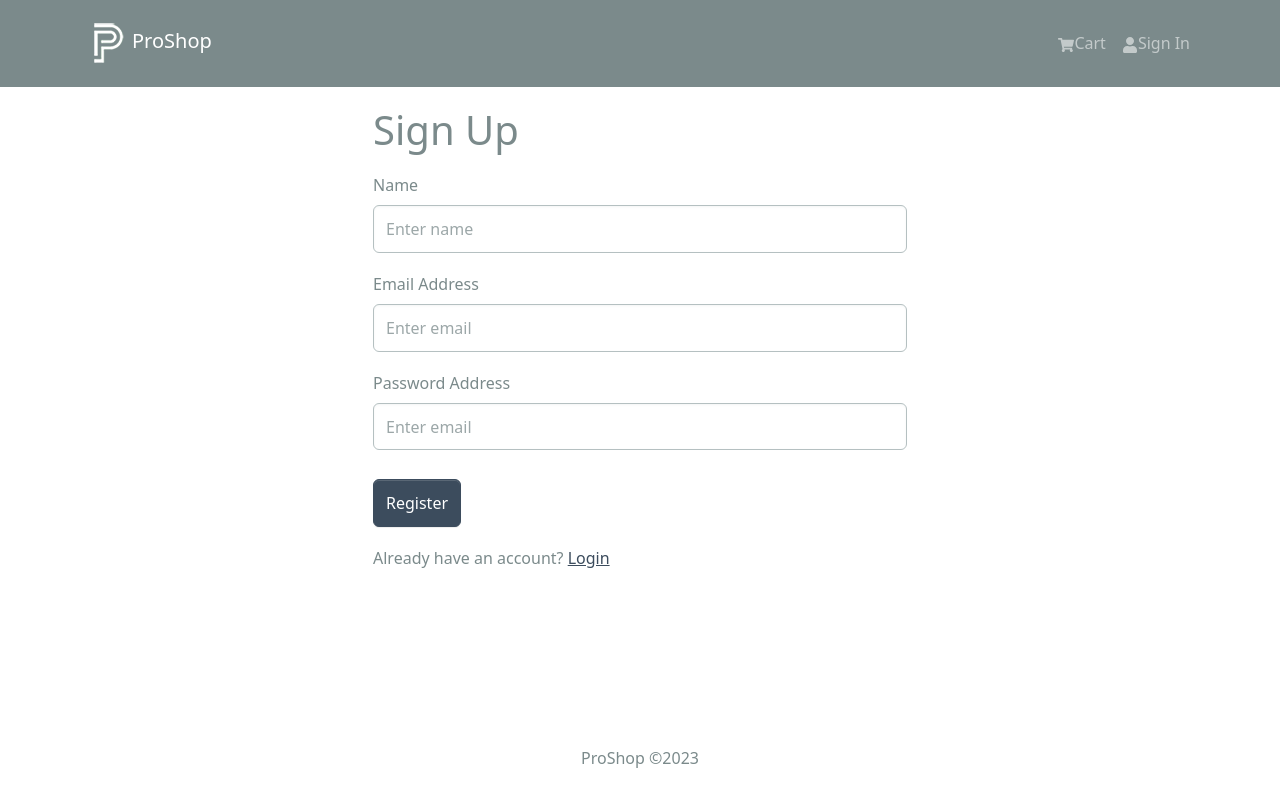
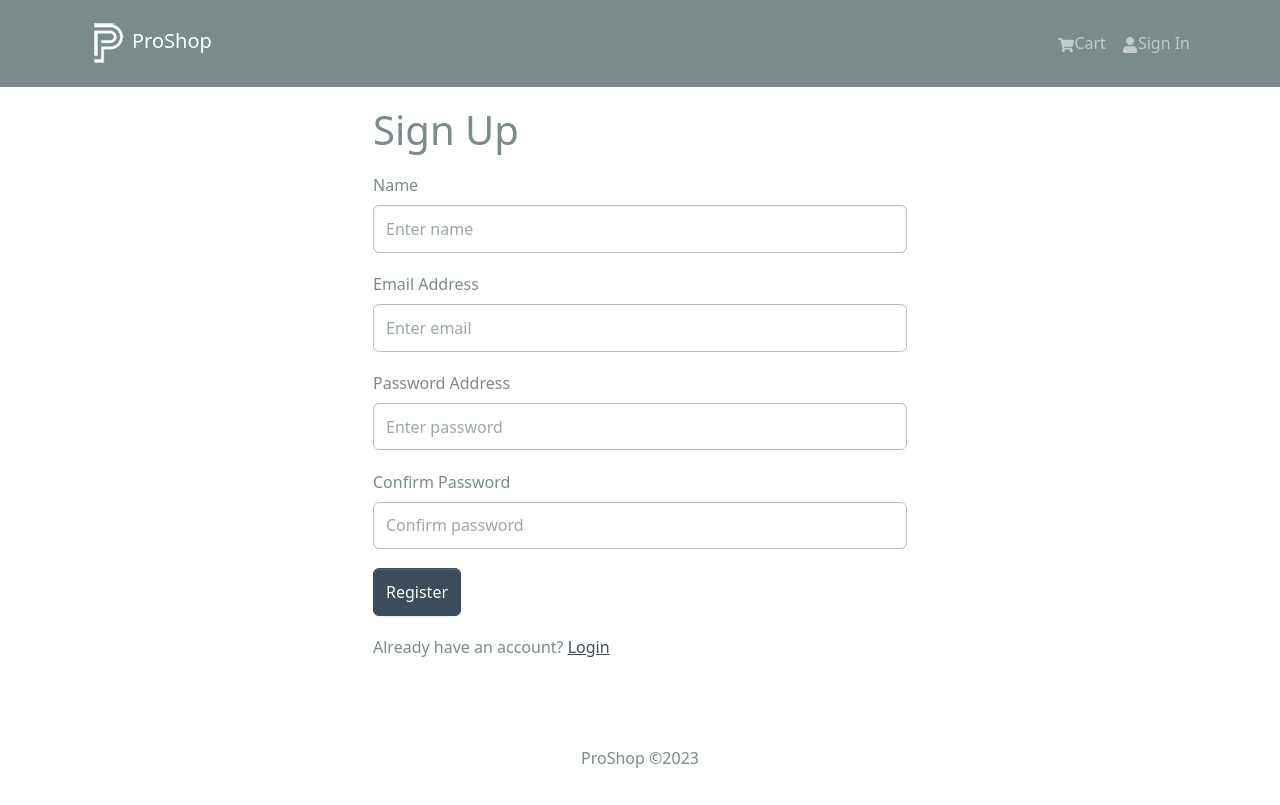
Before and after one commit to Sourav-1234/proshop, a React (Create React App) app in the folder frontend/: page /register in a window 1280 px wide. Built offline with nearby package versions, Linux system fonts and the light colour scheme.

Commit message:
Register screen is not woring as expected

```diff
--- a/frontend/src/components/Header.jsx
+++ b/frontend/src/components/Header.jsx
@@ -62,7 +62,7 @@ const Header = ()=>{
            Logout
            </NavDropdown.Item>
           </NavDropdown>) :( <LinkContainer to="/login">
-          <Nav.Link href='login'><FaUser />Sign In</Nav.Link>
+          <Nav.Link href='/login'><FaUser />Sign In</Nav.Link>
           </LinkContainer>)}
 
            </Nav>
--- a/frontend/src/screens/RegisterScreen.jsx
+++ b/frontend/src/screens/RegisterScreen.jsx
@@ -66,10 +66,10 @@ const RegisterScreen =()=>{
       <Form.Group controlId='name' className="my-3">
       <Form.Label>Name </Form.Label>
        <Form.Control
-        type='text'
+        type='name'
         placeholder="Enter name"
         value={name}
-        onChange={(e) =>setEmail(e.target.value)}>
+        onChange={(e) =>setName(e.target.value)}>
        </Form.Control>
 </Form.Group>
 
@@ -80,7 +80,7 @@ const RegisterScreen =()=>{
         type='email'
         placeholder='Enter email'
         value={email}
-        onChange={(e) =>setConfirmPassword(e.target.value)}>
+        onChange={(e) =>setEmail(e.target.value)}>
         </Form.Control>
       </Form.Group>
 
@@ -88,11 +88,19 @@ const RegisterScreen =()=>{
       <Form.Label>Password Address</Form.Label>
        <Form.Control
         type='password'
-        placeholder="Enter email"
+        placeholder="Enter password"
         value={password}
         onChange={(e) =>setPassword(e.target.value)}></Form.Control>
       </Form.Group>
-
+      <Form.Group className='my-2' controlId='confirmPassword'>
+      <Form.Label>Confirm Password</Form.Label>
+      <Form.Control
+        type='password'
+        placeholder='Confirm password'
+        value={confirmPassword}
+        onChange={(e) => setConfirmPassword(e.target.value)}
+      ></Form.Control>
+    </Form.Group>
 
    <Button type='submit' variant='primary' className="mt-2"
    disabled ={isLoading} >
@@ -111,9 +119,9 @@ const RegisterScreen =()=>{
    </Col>
    </Row>
      </FormContainer>
-    )
+    );
 
 
-}
+};
 
 export default RegisterScreen;
--- a/frontend/src/slices/usersApiSlice.js
+++ b/frontend/src/slices/usersApiSlice.js
@@ -5,7 +5,7 @@ export const usersApiSlice =apiSlice.injectEndpoints({
     endpoints:(builder) =>({
         login:builder.mutation({
             query:(data) => ({
-                    url:`${USERS_URL} /auth`,
+                    url:`${USERS_URL}/auth`,
                     method:'POST',
                     body:data
 
```
